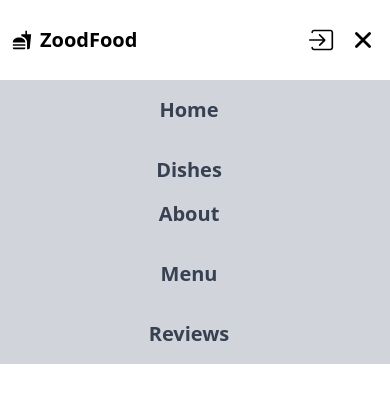
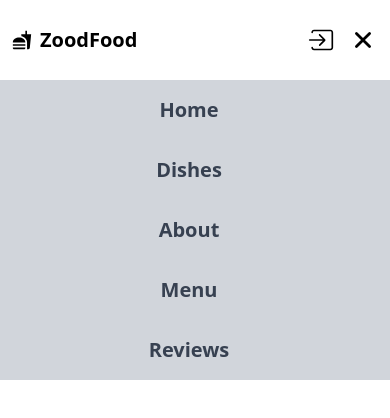
Before and after one commit to seyedehsandev/restaurant, a React (Create React App) app: page / in a window 390 px wide. Both pictures are taken after a click on the icon 363 px from the left and 40 px from the top of the page. Shown: the top 418 px of the page. Built offline with nearby package versions, Linux system fonts and the light colour scheme.

Commit message:
dish padding edited

```diff
--- a/src/component/Navbar.jsx
+++ b/src/component/Navbar.jsx
@@ -71,7 +71,7 @@ export default function Navbar() {
                 <a href="#" className="hover:text-orange-600 hover:bg-gray-700  w-full py-4 text-center">
                     <li>Home</li>
                 </a>
-                <a href="#" className="flex flex-col justify-center items-center gap-y-2 hover:bg-gray-700  w-full pt-4 text-center hover:text-orange-600">
+                <a href="#" className="flex flex-col justify-center items-center gap-y-2 hover:bg-gray-700  w-full py-4 text-center hover:text-orange-600">
 
                     <li className="hover:text-orange-600 flex gap-x-1 items-center " onClick={dishesHandler}>Dishes</li>
                     {isDishedOpen ?
```
